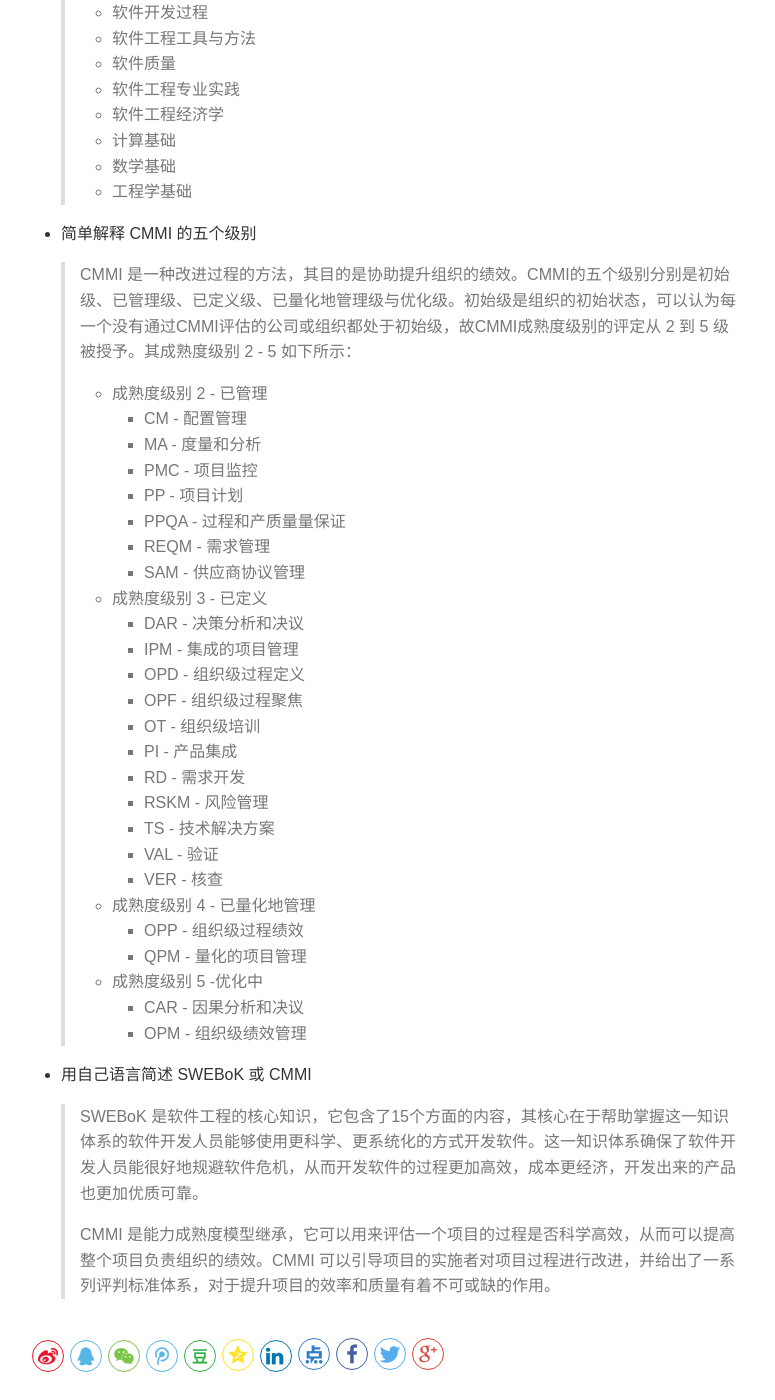
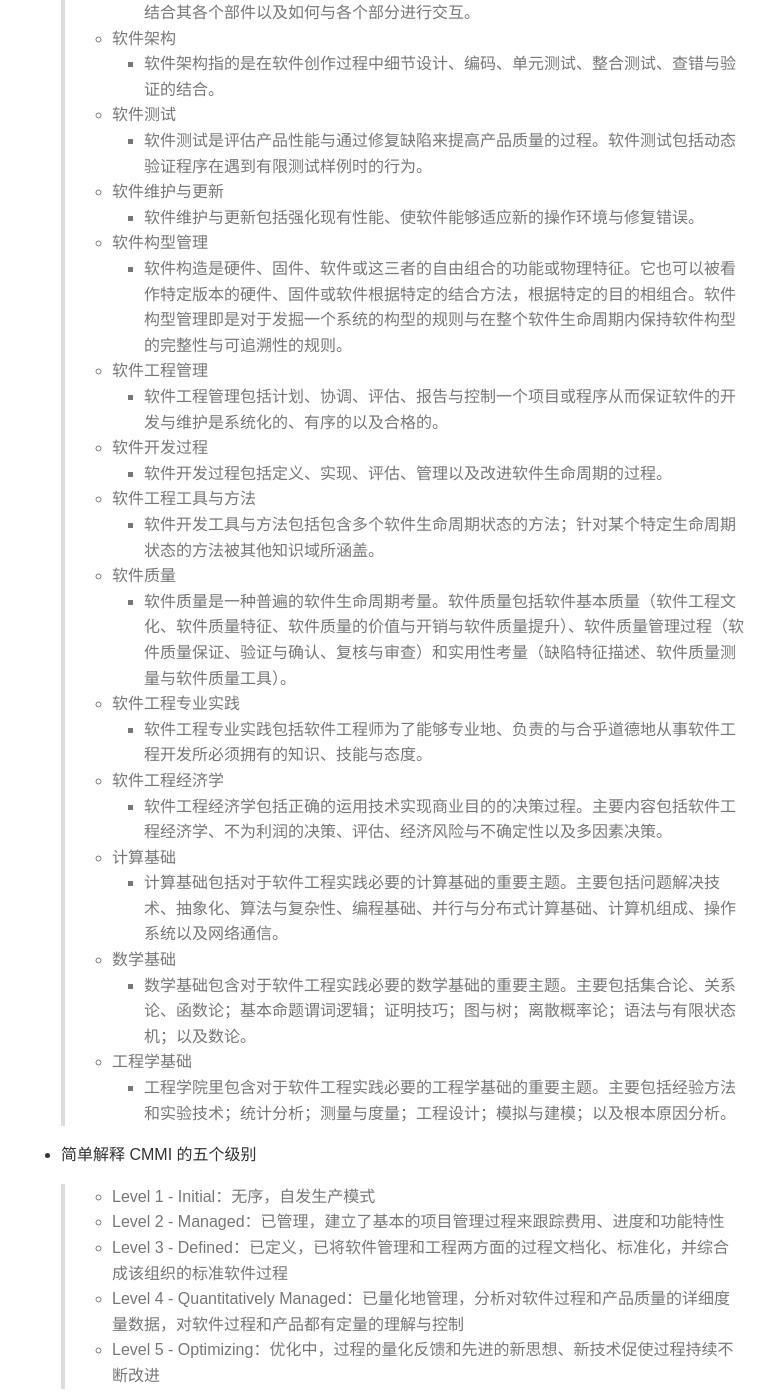
Before and after one commit to LeonhardE/LeonhardE.github.io, a Jekyll site: the page built from _posts/2019-03-03-homework1.md, in a window 1280 px wide and 1400 px high, scrolled down 1166 px. Shown: the whole window, without its empty margins (121-896 px from the left). Built offline with Jekyll 4.4.1, drawn with Linux system fonts in a browser that asks for light colours; comment, search, counter and statistics services are not loaded; some of the changed text lies outside the part shown.

Commit message:
Update 2019-03-03-homework1.md

```diff
--- a/_posts/2019-03-03-homework1.md
+++ b/_posts/2019-03-03-homework1.md
@@ -33,51 +33,43 @@
 * SWEBoK 的 15 个知识域
 
   > * 软件需求
+  >   * 软件需求主要关注软件需求的提出、讨论、分析、实现与验证。软件需求表达了对软件产品的要求与限制，这些通常可以帮助解决一些现实问题。
   > * 软件设计
+  >   * 软件设计可以定义为定义一个系统的结构、组成、接口与其他特征的过程或这个过程的组成与结果。软件设计过程是分析软件需求以获取作为软件构建的基础的软件内部结构与行为的描述的软件生命周期过程。软件设计必须描述软件的构造，即软件如何结合其各个部件以及如何与各个部分进行交互。
   > * 软件架构
+  >   * 软件架构指的是在软件创作过程中细节设计、编码、单元测试、整合测试、查错与验证的结合。
   > * 软件测试
+  >   * 软件测试是评估产品性能与通过修复缺陷来提高产品质量的过程。软件测试包括动态验证程序在遇到有限测试样例时的行为。
   > * 软件维护与更新
+  >   * 软件维护与更新包括强化现有性能、使软件能够适应新的操作环境与修复错误。
   > * 软件构型管理
+  >   * 软件构造是硬件、固件、软件或这三者的自由组合的功能或物理特征。它也可以被看作特定版本的硬件、固件或软件根据特定的结合方法，根据特定的目的相组合。软件构型管理即是对于发掘一个系统的构型的规则与在整个软件生命周期内保持软件构型的完整性与可追溯性的规则。
   > * 软件工程管理
+  >   * 软件工程管理包括计划、协调、评估、报告与控制一个项目或程序从而保证软件的开发与维护是系统化的、有序的以及合格的。
   > * 软件开发过程
+  >   * 软件开发过程包括定义、实现、评估、管理以及改进软件生命周期的过程。
   > * 软件工程工具与方法
+  >   * 软件开发工具与方法包括包含多个软件生命周期状态的方法；针对某个特定生命周期状态的方法被其他知识域所涵盖。
   > * 软件质量
+  >   * 软件质量是一种普遍的软件生命周期考量。软件质量包括软件基本质量（软件工程文化、软件质量特征、软件质量的价值与开销与软件质量提升）、软件质量管理过程（软件质量保证、验证与确认、复核与审查）和实用性考量（缺陷特征描述、软件质量测量与软件质量工具）。
   > * 软件工程专业实践
+  >   * 软件工程专业实践包括软件工程师为了能够专业地、负责的与合乎道德地从事软件工程开发所必须拥有的知识、技能与态度。
   > * 软件工程经济学
+  >   * 软件工程经济学包括正确的运用技术实现商业目的的决策过程。主要内容包括软件工程经济学、不为利润的决策、评估、经济风险与不确定性以及多因素决策。
   > * 计算基础
+  >   * 计算基础包括对于软件工程实践必要的计算基础的重要主题。主要包括问题解决技术、抽象化、算法与复杂性、编程基础、并行与分布式计算基础、计算机组成、操作系统以及网络通信。
   > * 数学基础
+  >   * 数学基础包含对于软件工程实践必要的数学基础的重要主题。主要包括集合论、关系论、函数论；基本命题谓词逻辑；证明技巧；图与树；离散概率论；语法与有限状态机；以及数论。
   > * 工程学基础
+  >   * 工程学院里包含对于软件工程实践必要的工程学基础的重要主题。主要包括经验方法和实验技术；统计分析；测量与度量；工程设计；模拟与建模；以及根本原因分析。
 
 * 简单解释 CMMI 的五个级别
 
-  > CMMI 是一种改进过程的方法，其目的是协助提升组织的绩效。CMMI的五个级别分别是初始级、已管理级、已定义级、已量化地管理级与优化级。初始级是组织的初始状态，可以认为每一个没有通过CMMI评估的公司或组织都处于初始级，故CMMI成熟度级别的评定从 2 到 5 级被授予。其成熟度级别 2 - 5 如下所示：
-  >
-  > * 成熟度级别 2 - 已管理
-  >   * CM - 配置管理
-  >   * MA - 度量和分析
-  >   * PMC - 项目监控
-  >   * PP - 项目计划
-  >   * PPQA - 过程和产质量量保证
-  >   * REQM - 需求管理
-  >   * SAM - 供应商协议管理
-  > * 成熟度级别 3 - 已定义
-  >   * DAR - 决策分析和决议
-  >   * IPM - 集成的项目管理
-  >   * OPD - 组织级过程定义
-  >   * OPF - 组织级过程聚焦
-  >   * OT - 组织级培训
-  >   * PI - 产品集成
-  >   * RD - 需求开发
-  >   * RSKM - 风险管理
-  >   * TS - 技术解决方案
-  >   * VAL - 验证
-  >   * VER - 核查
-  > * 成熟度级别 4 - 已量化地管理
-  >   * OPP - 组织级过程绩效
-  >   * QPM - 量化的项目管理
-  > * 成熟度级别 5 -优化中
-  >   * CAR - 因果分析和决议
-  >   * OPM - 组织级绩效管理
+  > * Level 1 - Initial：无序，自发生产模式
+  > * Level 2 - Managed：已管理，建立了基本的项目管理过程来跟踪费用、进度和功能特性
+  > * Level 3 - Defined：已定义，已将软件管理和工程两方面的过程文档化、标准化，并综合成该组织的标准软件过程
+  > * Level 4 - Quantitatively Managed：已量化地管理，分析对软件过程和产品质量的详细度量数据，对软件过程和产品都有定量的理解与控制
+  > * Level 5 - Optimizing：优化中，过程的量化反馈和先进的新思想、新技术促使过程持续不断改进
 
 * 用自己语言简述 SWEBoK 或 CMMI
 
```
